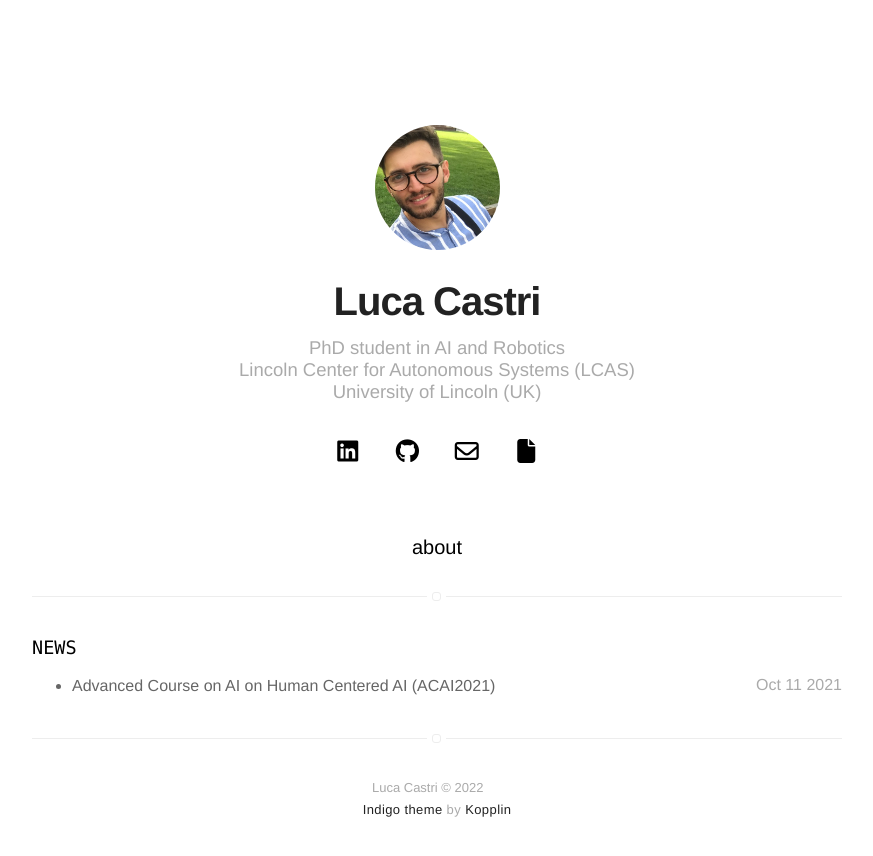
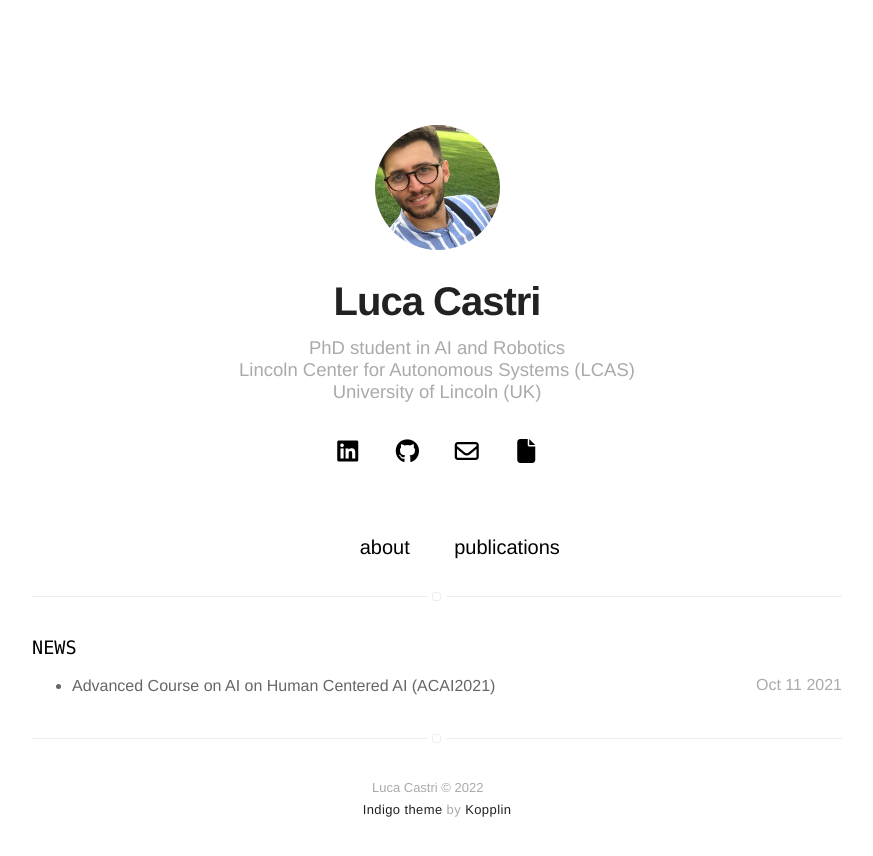
Before and after one commit to lcastri/lcastri.github.io, a Jekyll site: the page built from index.html, in a window 1280 px wide. Shown: the top 856 px of the page, without its empty margins (203-1076 px from the left). Built offline with Jekyll 4.4.1, drawn with Linux system fonts in a browser that asks for light colours; nearby versions of some CDN libraries.

Commit message:
publications and teaching

```diff
--- a/_includes/nav.html
+++ b/_includes/nav.html
@@ -30,6 +30,22 @@
             {% endif %}
         {% endif %}
 
+        {% if site.publications == true %}
+            {% if page.title != "Publications" %}
+                <li class="item">
+                    <a class="link" href="{{ site.url }}/publications">publications</a>
+                </li>
+            {% endif %}
+        {% endif %}
+
+        {% if site.teaching == true %}
+            {% if page.title != "Teaching" %}
+                <li class="item">
+                    <a class="link" href="{{ site.url }}/teaching">teaching</a>
+                </li>
+            {% endif %}
+        {% endif %}
+
         {% if site.resume == true %}
             <li class="item">
                 <a class="link" href="{% if site.resume-external %}{{ site.resume-url }}{% else %}{{ site.url }}/{{ site.resume-url }}{% endif %}">resume</a>
```
